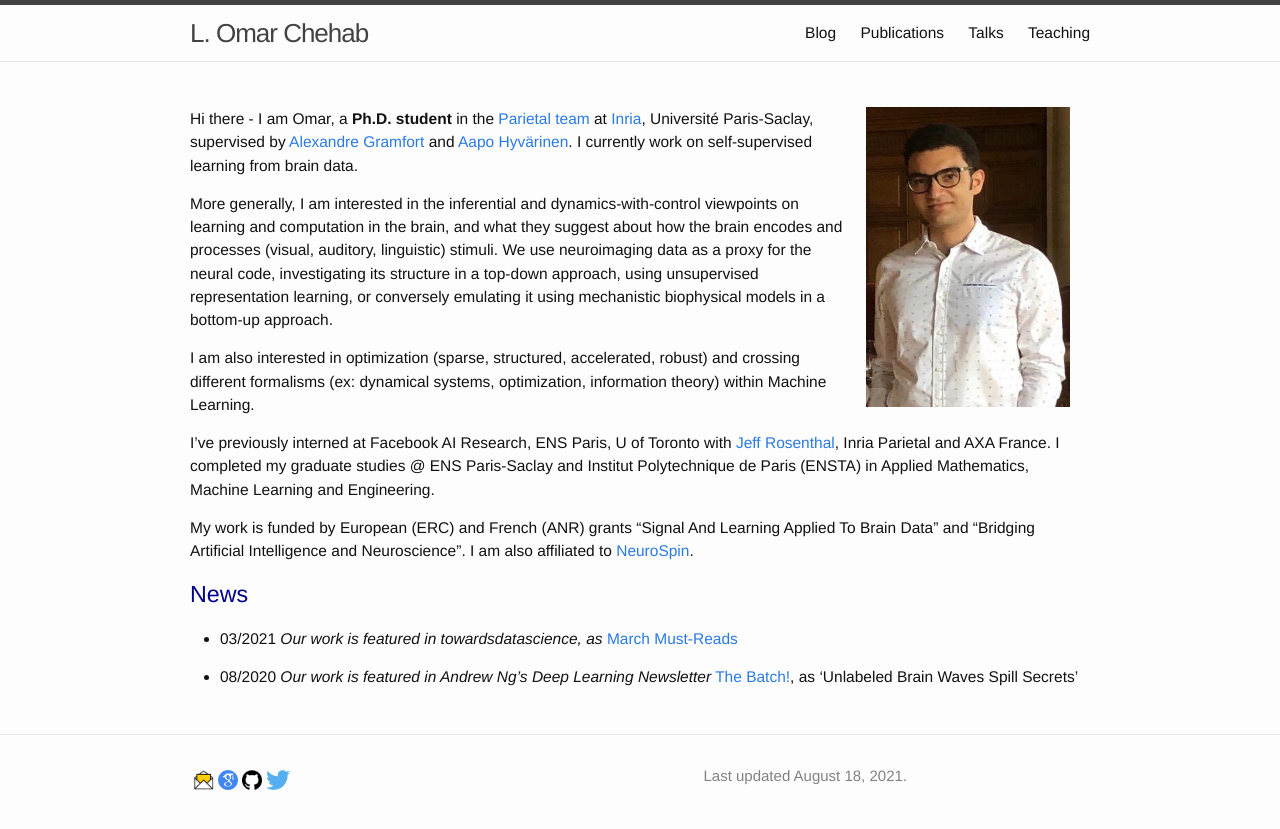
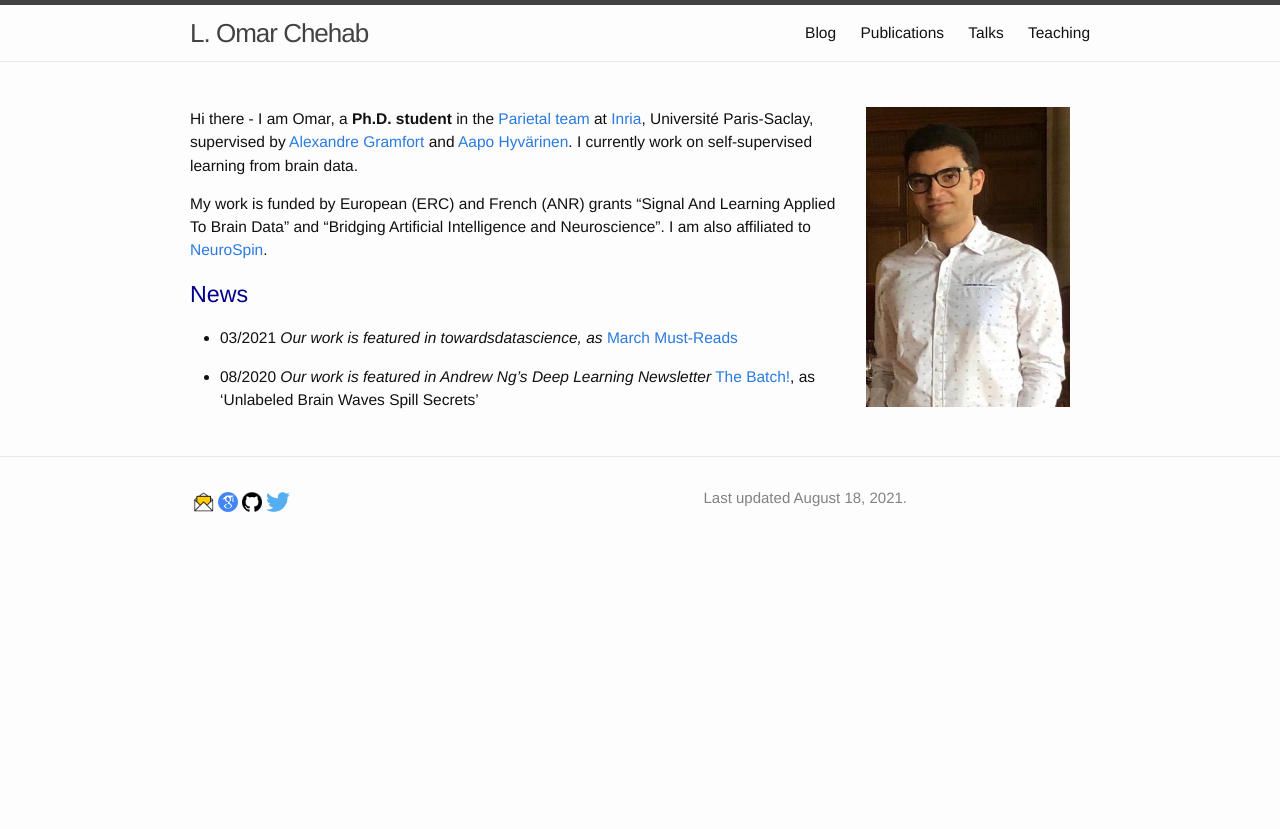
Before and after one commit to l-omar-chehab/l-omar-chehab.github.io, a Jekyll site: the page built from index.md, in a window 1280 px wide. Shown: the top 829 px of the page. Built offline with Jekyll 4.4.1, drawn with Linux system fonts in a browser that asks for light colours; some of the changed lines change nothing that is shown.

Commit message:
Update index.md

```diff
--- a/index.md
+++ b/index.md
@@ -16,18 +16,18 @@ Incoming PhD student @INRIA Parietal team, Machine Learning and Computational Ne
 Former intern @FacebookAI.
 -->
 
+
 Hi there - I am Omar, a __Ph.D. student__ in the <a href="https://team.inria.fr/parietal/" target="_blank">Parietal team</a> at <a href="https://en.wikipedia.org/wiki/French_Institute_for_Research_in_Computer_Science_and_Automation" target="_blank">Inria</a>, Université Paris-Saclay,  supervised by <a href="http://alexandre.gramfort.net" target="_blank">Alexandre Gramfort</a> and <a href="https://www.cs.helsinki.fi/u/ahyvarin/" target="_blank">Aapo Hyvärinen</a>. I currently work on self-supervised learning from brain data.
 
-More generally, I am interested in the inferential and dynamics-with-control viewpoints on learning and computation in the brain, and what they suggest about how the brain encodes and processes (visual, auditory, linguistic) stimuli. We use neuroimaging data as a proxy for the neural code, investigating its structure <!--grammar--> in a top-down approach, using unsupervised representation learning, or conversely emulating it using mechanistic biophysical models in a bottom-up approach.
+<!--
+More generally, I am interested in the inferential and dynamics-with-control viewpoints on learning and computation in the brain, and what they suggest about how the brain encodes and processes (visual, auditory, linguistic) stimuli. We use neuroimaging data as a proxy for the neural code, investigating its structure (grammar) in a top-down approach, using unsupervised representation learning, or conversely emulating it using mechanistic biophysical models in a bottom-up approach.
 
-I am also interested in optimization (sparse, structured, accelerated, robust) and crossing different formalisms (ex: dynamical systems, optimization, information theory) within Machine Learning. <!--I am also interested in causal inference-->
+I am also interested in optimization (sparse, structured, accelerated, robust) and crossing different formalisms (ex: dynamical systems, optimization, information theory) within Machine Learning.
 
-
-<!--
 I furthermore believe the Machine Learning community has much to gain from leveraging a more precise understanding of neuroscience topics, such as synaptic intelligence, stochastic dynamics, neural code, memory, and the different strata of analyses (from cellular to network to whole-brain), to cite a few.
--->
 
 I've previously interned at Facebook AI Research, ENS Paris, U of Toronto with <a href="http://probability.ca/jeff/" target="_blank">Jeff Rosenthal</a>, Inria Parietal and AXA France. I completed my graduate studies @ ENS Paris-Saclay and Institut Polytechnique de Paris (ENSTA) in Applied Mathematics, Machine Learning and Engineering.
+-->
 
 My work is funded by European (ERC) and French (ANR) grants "Signal And Learning Applied To Brain Data" and "Bridging Artificial Intelligence and Neuroscience". I am also affiliated to <a href="http://joliot.cea.fr/drf/joliot/en/Pages/research_entities/NeuroSpin/unicog.aspx" target="_blank">NeuroSpin</a>.
 
```
